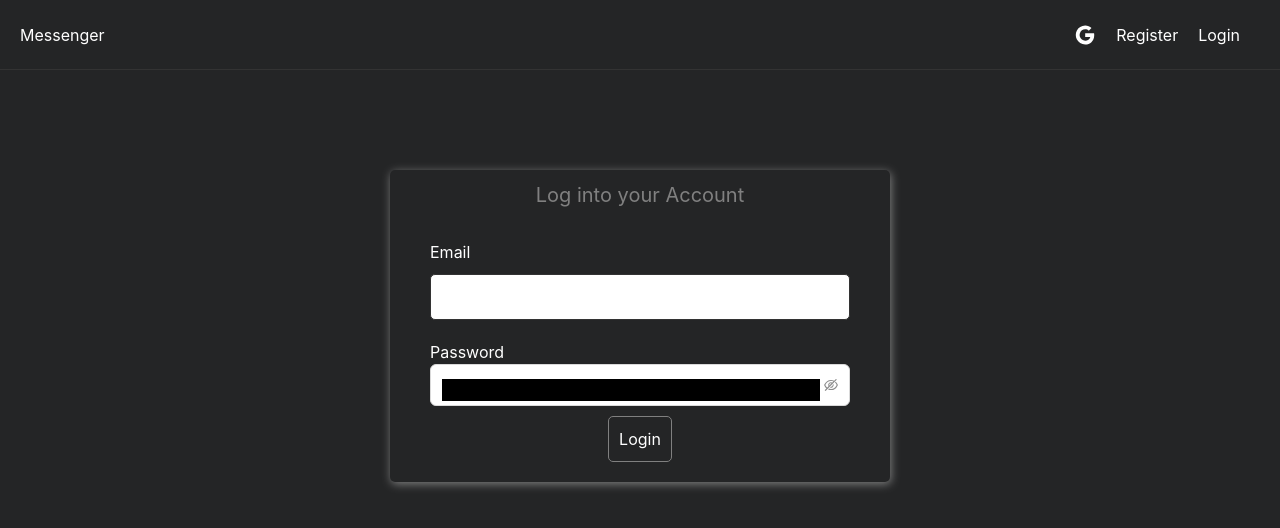
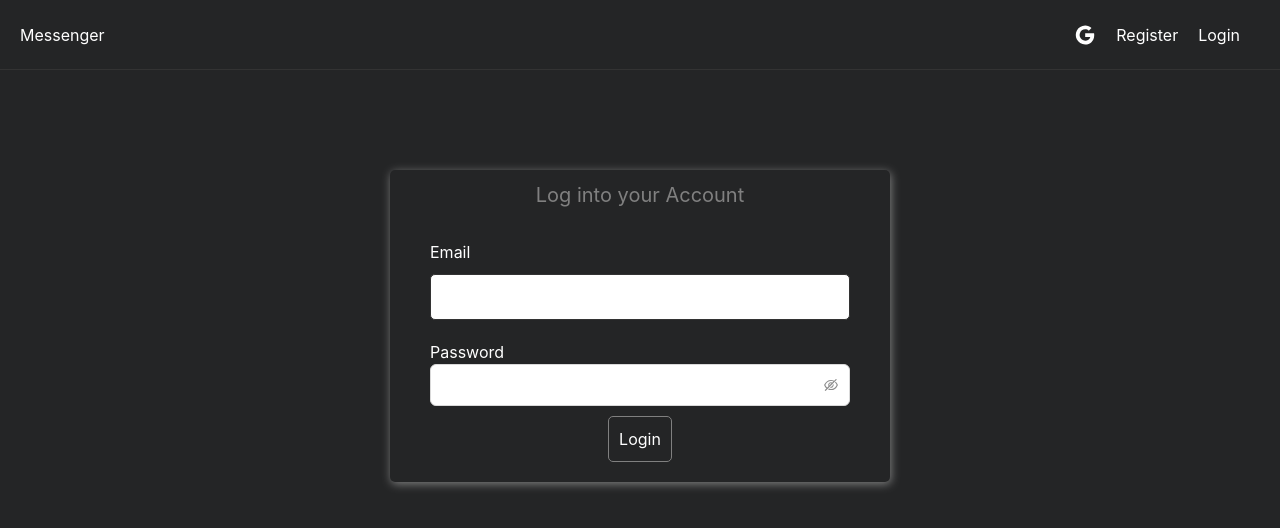
Before and after one commit to FayzullayevAbbos/chatting, a React (Create React App) app: page /login in a window 1280 px wide. Shown: the top 528 px of the page. Built offline with nearby package versions, Linux system fonts and the light colour scheme; no server answers.

Commit message:
finished

```diff
--- a/src/App.css
+++ b/src/App.css
@@ -307,9 +307,7 @@ body {
   background: #242526;
   color: white;
 }
-.ant-input{
-  background-color: black !important;
-}
+
 .hidden{
   display: none !important;
 }
@@ -319,3 +317,6 @@ body {
 .flex{
   display: flex !important;
 }
+.css-14i19y2{
+  background: white;
+}
```
